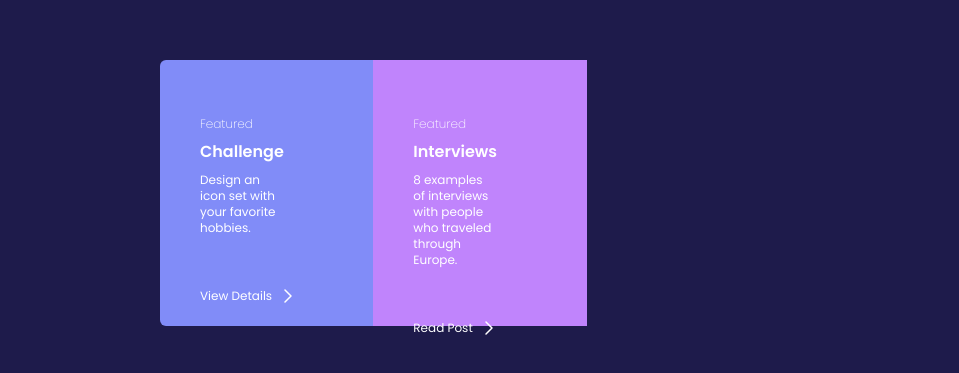
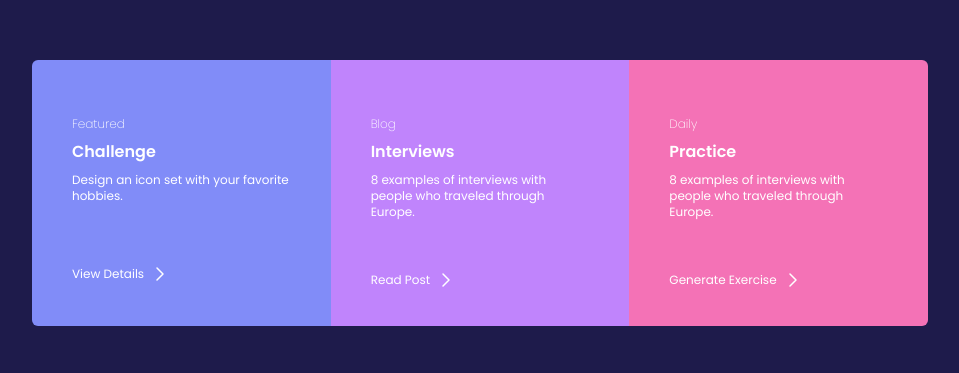
Before and after one commit to vladnn99/iCodeThis, a website: page colored-cards/index.html in a window 1280 px wide. Shown: the part 207-580 px from the top of the page, without its empty margins (160-1119 px from the left). Drawn offline with nearby package versions, Linux system fonts and the light colour scheme.

Commit message:
colored-cards

```diff
--- a/colored-cards/index.html
+++ b/colored-cards/index.html
@@ -11,15 +11,20 @@
     />
     <script src="https://cdn.tailwindcss.com"></script>
   </head>
-  <body class="bg-indigo-950 flex justify-center items-center h-screen">
-    <div id="container" class="w-1/2 h-1/3 rounded-md flex">
+  <body
+    class="bg-indigo-950 flex justify-center items-center h-fit md:h-screen"
+  >
+    <div
+      id="container"
+      class="w-full md:w-5/6 lg:h-1/3 rounded-md flex flex-col md:flex-row max-w-4xl h-fit"
+    >
       <div
         id="challenge"
-        class="w-1/3 h-full rounded-l-md bg-indigo-400 flex flex-col p-10 pt-14 gap-2 text-white"
+        class="w-full md:w-1/3 h-full rounded-t-md md:rounded-l-md md:rounded-tr-none bg-indigo-400 flex flex-col p-10 pt-14 gap-2 text-white"
       >
         <p class="font-extralight text-xs text-white">Featured</p>
         <h1 class="font-semibold">Challenge</h1>
-        <p class="text-xs w-3/5">
+        <p class="text-xs h-20">
           Design an icon set with your favorite hobbies.
         </p>
         <button
@@ -45,11 +50,11 @@
       </div>
       <div
         id="interviews"
-        class="w-1/3 h-full bg-purple-400 flex flex-col p-10 pt-14 gap-2 text-white"
+        class="w-full md:w-1/3 h-full bg-purple-400 flex flex-col p-10 pt-14 gap-2 text-white"
       >
-        <p class="font-extralight text-xs text-white">Featured</p>
+        <p class="font-extralight text-xs text-white">Blog</p>
         <h1 class="font-semibold">Interviews</h1>
-        <p class="text-xs w-3/5">
+        <p class="text-xs h-20">
           8 examples of interviews with people who traveled through Europe.
         </p>
         <button
@@ -73,6 +78,36 @@
           </svg>
         </button>
       </div>
+      <div
+        id="Practice"
+        class="w-full md:w-1/3 h-full bg-pink-400 flex flex-col p-10 pt-14 gap-2 text-white rounded-b-md md:rounded-bl-none md:rounded-r-md"
+      >
+        <p class="font-extralight text-xs text-white">Daily</p>
+        <h1 class="font-semibold">Practice</h1>
+        <p class="text-xs h-20">
+          8 examples of interviews with people who traveled through Europe.
+        </p>
+        <button
+          class="text-left w-fit text-xs mt-10 flex items-center gap-1 relative link"
+        >
+          Generate Exercise
+          <svg
+            xmlns="http://www.w3.org/2000/svg"
+            class="icon icon-tabler icon-tabler-chevron-right"
+            width="24"
+            height="24"
+            viewBox="0 0 24 24"
+            stroke-width="1.5"
+            stroke="currentColor"
+            fill="none"
+            stroke-linecap="round"
+            stroke-linejoin="round"
+          >
+            <path stroke="none" d="M0 0h24v24H0z" fill="none"></path>
+            <path d="M9 6l6 6l-6 6"></path>
+          </svg>
+        </button>
+      </div>
     </div>
   </body>
 </html>
```
